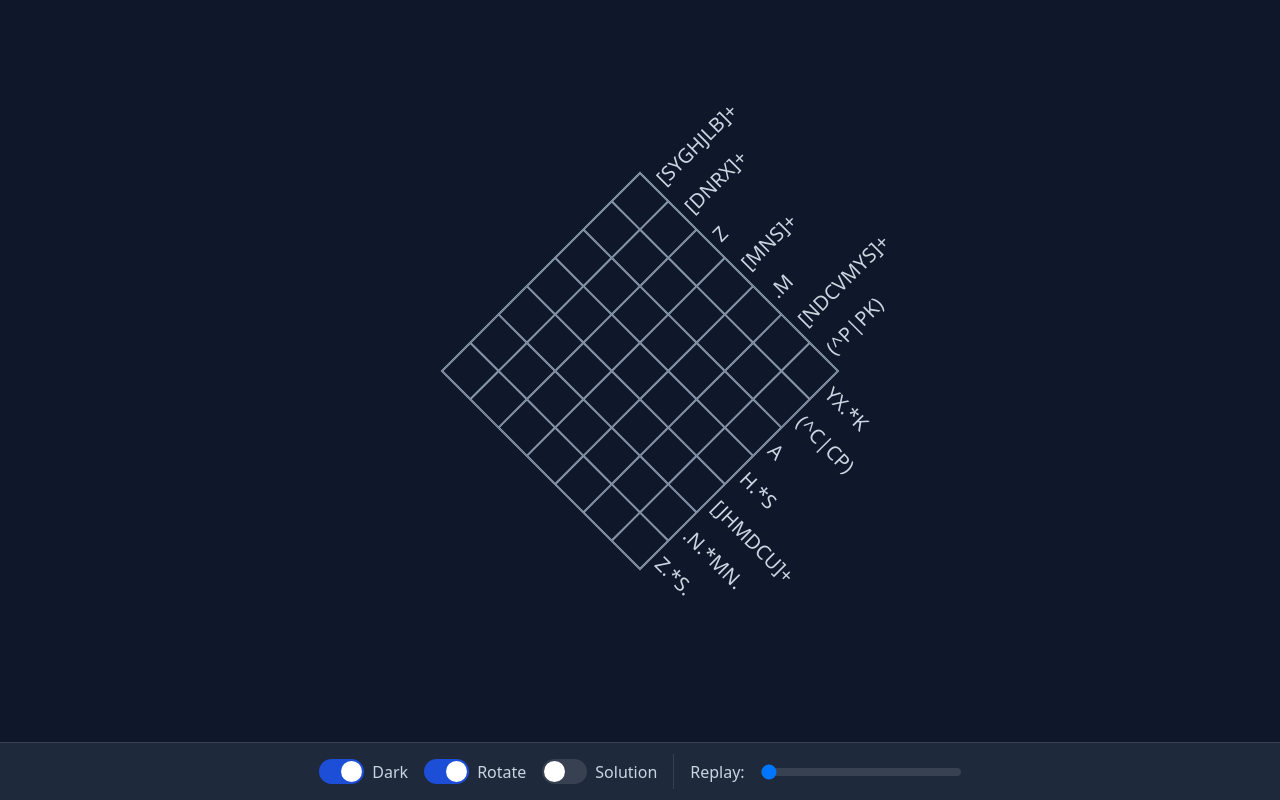
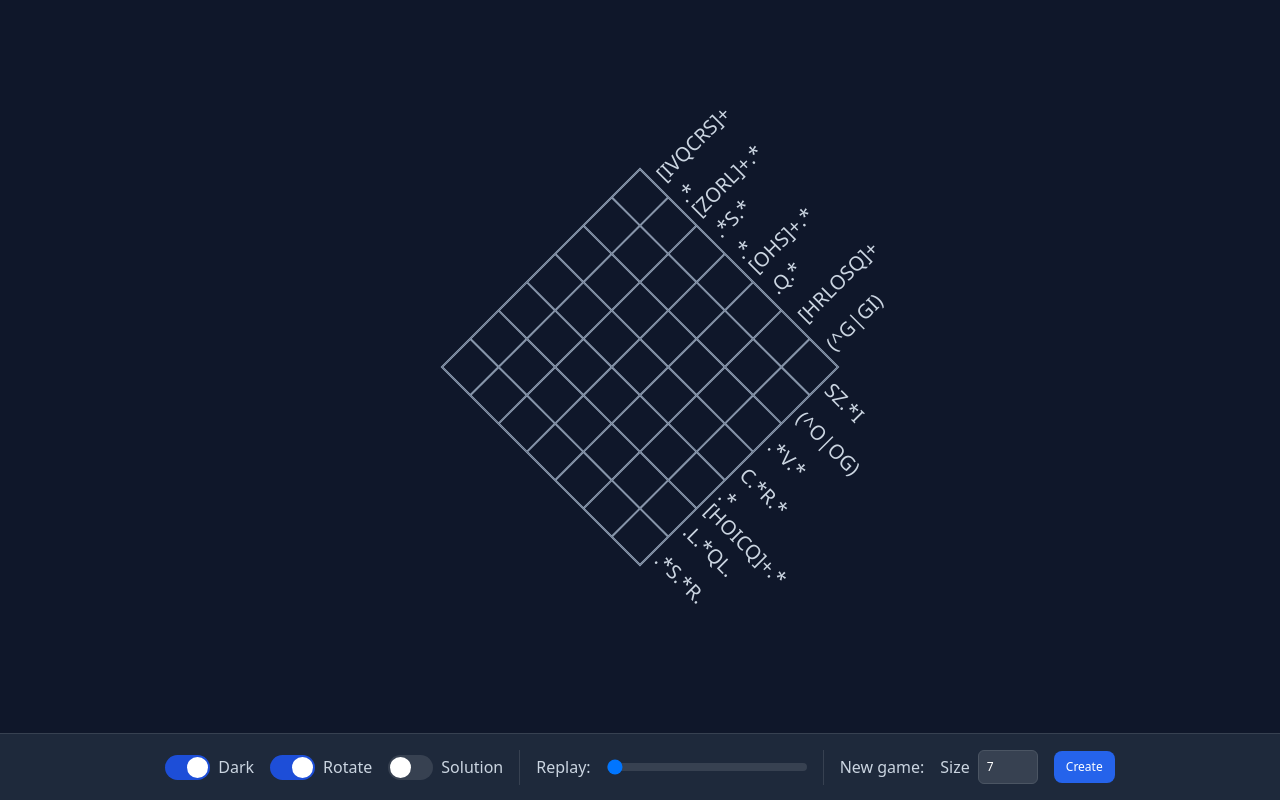
Before and after one commit to henningway/regex-crossword, a Vue app: page / in a window 1280 px wide. Built offline with nearby package versions, Linux system fonts and the light colour scheme.

Commit message:
limit set of symbols depending on game size, configurable game size, adjust trimming

```diff
--- a/src/app/game.ts
+++ b/src/app/game.ts
@@ -20,6 +20,9 @@ export const useGameStore = defineStore('game', {
             this.userInput.push(update);
             this.updateUserIndex(this.userInput.length);
         },
+        new(size: number) {
+            this.$patch(generateGame(size));
+        },
         updateUserIndex(value: number) {
             this.undoIndex = value;
         }
--- a/src/type/common.d.ts
+++ b/src/type/common.d.ts
@@ -11,6 +11,7 @@ export interface BoardUpdate {
 
 export interface Game {
     allSymbols: string[];
+    draftedSymbols: string[];
     board: Board;
     regex: {
         rows: RegExp[];
@@ -22,6 +23,7 @@ export interface Game {
 }
 
 export interface Options {
+    size: number;
     solution: boolean;
     rotate: boolean;
 }
--- a/src/util/common.ts
+++ b/src/util/common.ts
@@ -4,8 +4,10 @@ export function randomElement<T>(list: T[]): T {
     return list[Math.floor(Math.random() * list.length)];
 }
 
-export function randomSubset<T>(list: T[]): T[] {
-    return take(Math.ceil(Math.random() * list.length), shuffle(list));
+export function randomSubset<T>(list: T[], count?: number): T[] {
+    count = count ?? Math.random() * list.length;
+
+    return take(Math.ceil(count), shuffle(list));
 }
 
 export function repeatFunction<T>(f: () => T, n: number): T[] {
--- a/src/util/game.ts
+++ b/src/util/game.ts
@@ -1,21 +1,21 @@
-import { always as _, map, pipe, repeat, times, transpose } from 'ramda';
+import type { Board, Game } from '@/type/common';
+import { randomElement, randomSubset } from '@/util/common';
+import { guessRegex } from '@/util/regex';
 import { collapse, symbols } from '@/util/string';
-import { randomElement } from '@/util/common';
-import type { Board, Game } from '@/type/common';
-import { guessRegex } from '@/util/regex';
+import { map, pipe, times, transpose } from 'ramda';
+
+const alphabet = symbols('ABCDEFGHIJKLMNOPQRSTUVWXYZ');
 
 export function generateGame(size: number): Game {
-    const allSymbols = symbols('ABCDEFGHIJKLMNOPQRSTUVWXYZ');
+    const availableSymbols = randomSubset(alphabet, 5 + size);
 
-    const board: Board = times(() => times(() => randomElement(allSymbols), size), size);
+    const board: Board = times(() => times(() => randomElement(availableSymbols), size), size);
 
     return {
-        allSymbols,
+        allSymbols: alphabet,
+        draftedSymbols: availableSymbols,
         board,
-        regex: {
-            rows: map(pipe(collapse, guessRegex), board),
-            columns: map(pipe(collapse, guessRegex), columns(board))
-        },
+        regex: { rows: generateRegexes(board), columns: generateRegexes(columns(board)) },
         undoIndex: 0,
         userInput: [],
         size
@@ -25,3 +25,7 @@ export function generateGame(size: number): Game {
 function columns(board: Board) {
     return transpose(board);
 }
+
+function generateRegexes(board: Board): RegExp[] {
+    return map(pipe(collapse, guessRegex), board);
+}
--- a/src/util/regex.ts
+++ b/src/util/regex.ts
@@ -7,24 +7,7 @@ import {
     repeatedSubstringsWithoutOverlap,
     symbols
 } from '@/util/string';
-import {
-    all,
-    chain,
-    filter,
-    flip,
-    init,
-    join,
-    map,
-    pluck,
-    propEq,
-    reduce,
-    repeat,
-    sum,
-    tail,
-    test,
-    uniqBy,
-    xprod
-} from 'ramda';
+import { all, chain, filter, flip, init, join, map, reduce, repeat, tail, test, uniqBy, xprod } from 'ramda';
 
 /**
  * Provides a number of characteristics describing given string.
@@ -159,7 +142,7 @@ if (import.meta.vitest) {
         const uniqRes = uniqBy((re: RegExp) => re.source, res);
 
         expect(all(testF(value), res)).toBe(true);
-        expect(uniqRes.length).toBeGreaterThan(20);
+        expect(uniqRes.length).toBeGreaterThan(30);
     });
 
     it('can generate a regex that reveals the longest repeating non-overlapping sequence of symbols', () => {
--- a/src/view/Board.vue
+++ b/src/view/Board.vue
@@ -151,7 +151,8 @@
 
     const trimRegex = (regex: RegExp): string => {
         if (regex.source === '^.*$') return '.*';
-        return pipe(replace(/^\^?(\.\*)?/, ''), replace(/(\.\*)?\$?$/, ''))(regex.source);
+        return pipe(replace(/^\^?/, ''), replace(/\$?$/, ''))(regex.source); // replaces only ^ and $
+        // return pipe(replace(/^\^?(\.\*)?/, ''), replace(/(\.\*)?\$?$/, ''))(regex.source); // replaces .* at start and end as well
     };
 
     const update = (value: string) => {
--- a/src/view/Controls.vue
+++ b/src/view/Controls.vue
@@ -40,21 +40,46 @@
                 @input="(event) => game.updateUserIndex(parseInt((event.target as HTMLInputElement).value))"
                 :value="game.undoIndex"
             />
+
+            <div class="w-[1px] h-[35px] bg-gray-200 dark:bg-gray-700 -mt-[10px] -mb-[10px]" />
+
+            New game:
+
+            <div class="flex items-center gap-2">
+                <label for="size"> Size </label>
+                <input
+                    id="size"
+                    class="w-[60px] p-2 border border-gray-300 rounded-md bg-gray-50 sm:text-xs dark:bg-gray-700 dark:border-gray-600 dark:placeholder-gray-400 dark:text-white outline-none"
+                    type="number"
+                    min="2"
+                    max="12"
+                    v-model="options.size"
+                    @keydown.prevent
+                />
+            </div>
+
+            <button
+                type="button"
+                class="px-3 py-2 text-xs font-medium text-center text-white bg-blue-700 rounded-lg hover:bg-blue-800 dark:bg-blue-600 dark:hover:bg-blue-700 dark:focus:ring-blue-800"
+                @click="game.new(options.size)"
+            >
+                Create
+            </button>
         </div>
     </div>
 </template>
 
 <script setup lang="ts">
-    import { ref, onBeforeUnmount } from 'vue';
+    import { useGameStore } from '@/app/game';
     import type { Options } from '@/type/common';
     import ToggleButton from '@/view/ToggleButton.vue';
-    import { useGameStore } from '@/app/game';
+    import { onBeforeUnmount, ref } from 'vue';
 
     const game = useGameStore();
 
     /* REFS */
     const darkmode = ref<boolean>(document.querySelector('html')?.classList[0] === 'dark');
-    const options = ref<Options>({ solution: false, rotate: true });
+    const options = ref<Options>({ solution: false, rotate: true, size: 7 });
 
     /* METHODS */
     const toggleSolution = () => (options.value = { ...options.value, solution: !options.value.solution });
```
